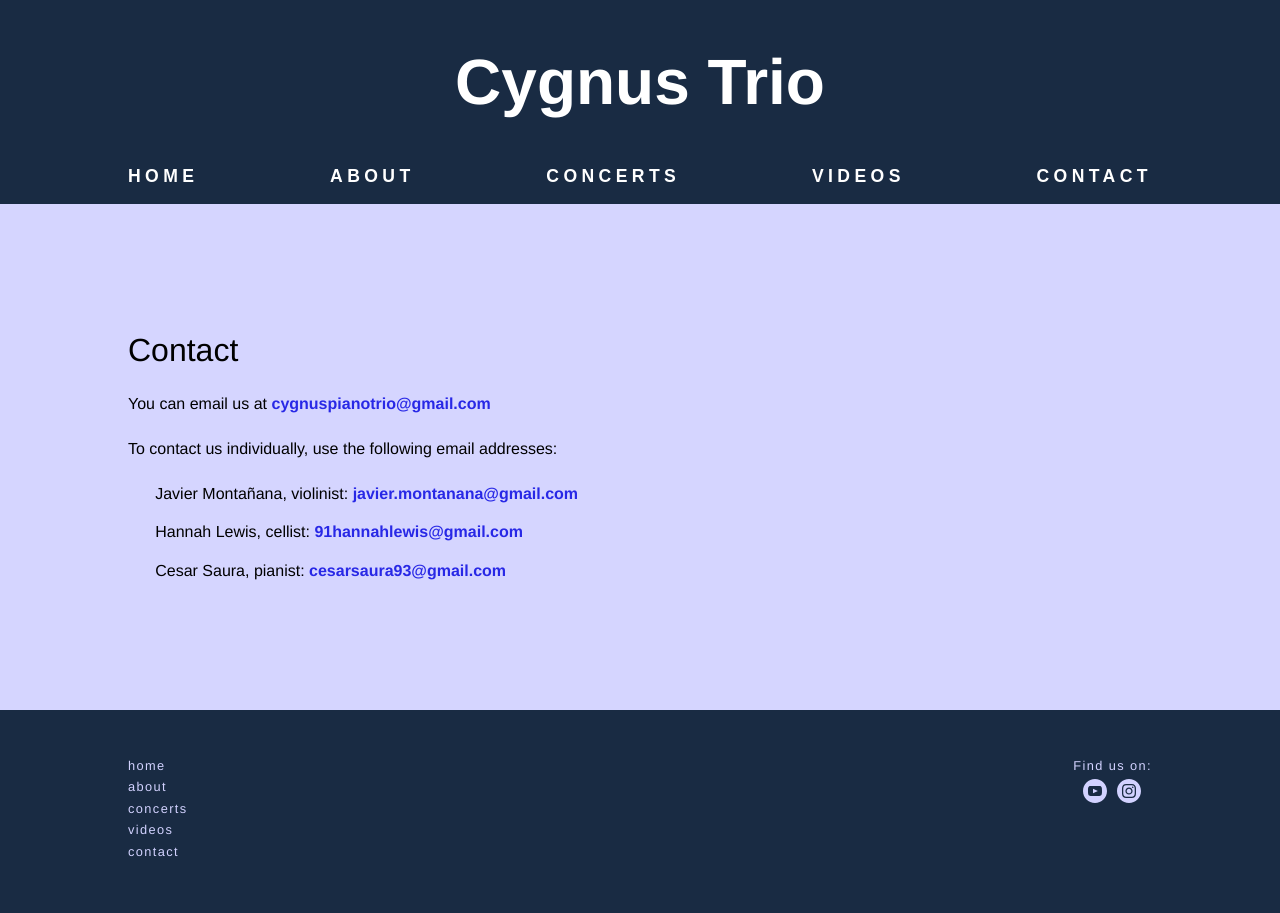
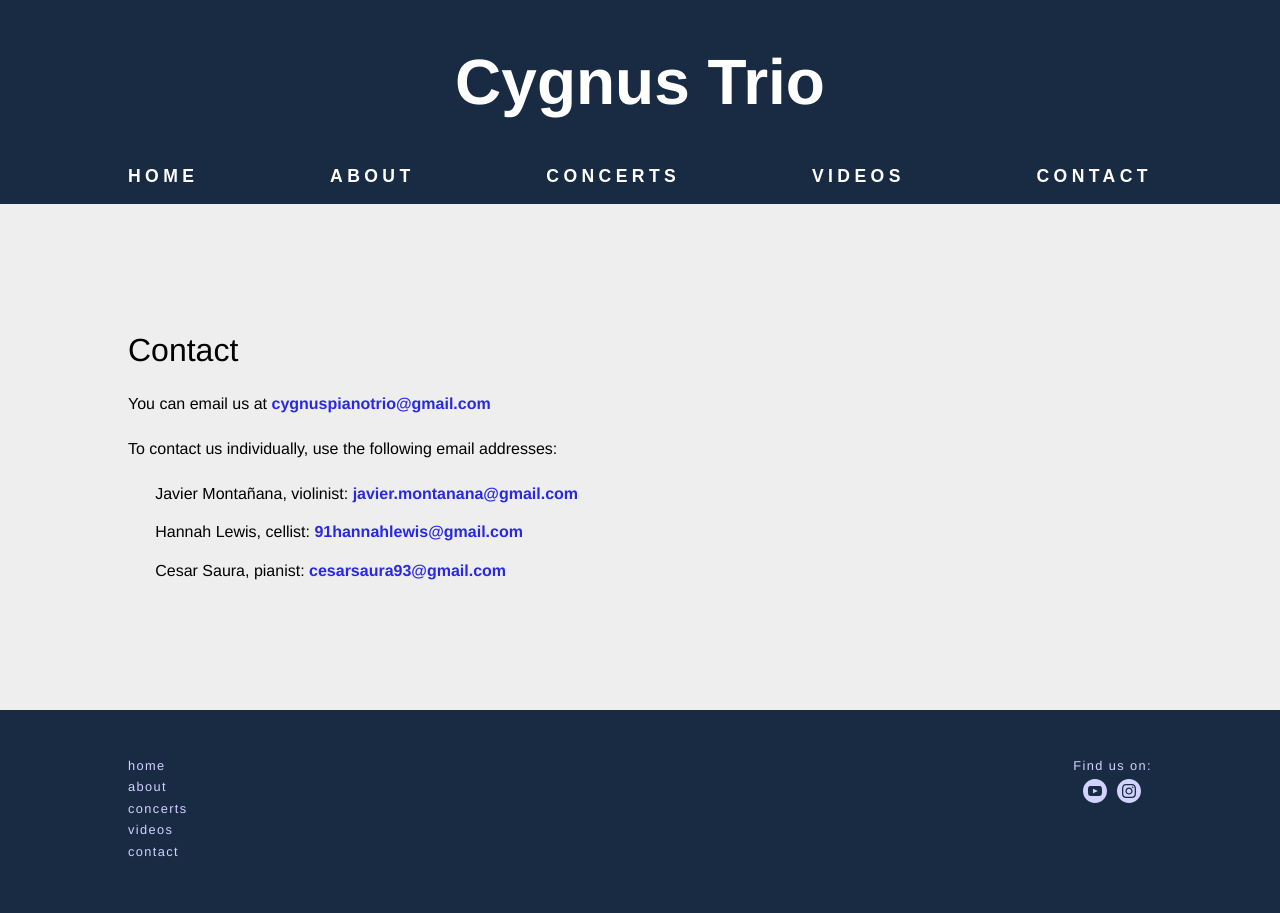
Before and after one commit to javiermontanana/cygnus-trio-website, a Jekyll site: the page built from contact.html, in a window 1280 px wide. Built offline with Jekyll 4.4.1, drawn with Linux system fonts in a browser that asks for light colours.

Commit message:
background colors

```diff
--- a/css/style.css
+++ b/css/style.css
@@ -1,5 +1,3 @@
-/*pushed comment*/
-
 
 * {
 	box-sizing: border-box;
@@ -9,7 +7,7 @@ body{
 	margin: 0;
 	font-family: 'helvetica', sans-serif;
 	font-size: 16px;
-	background-color: #d5d5ff;
+	background-color: #eeeeee;
 	/* line-height: 2em;
 	padding-bottom: 5rem; */
 }
@@ -216,7 +214,7 @@ N E W    H O M E
 	flex-shrink: 0;
 	margin: 0 1rem;
 	margin-bottom: 2rem;
-	background-color: #bad5f0;
+	background-color: #bbc4e8;
 	padding: 3.5rem 0.7rem;
 	border-radius: 1rem;
 }
```
Also changed, not shown: 1 other file.
